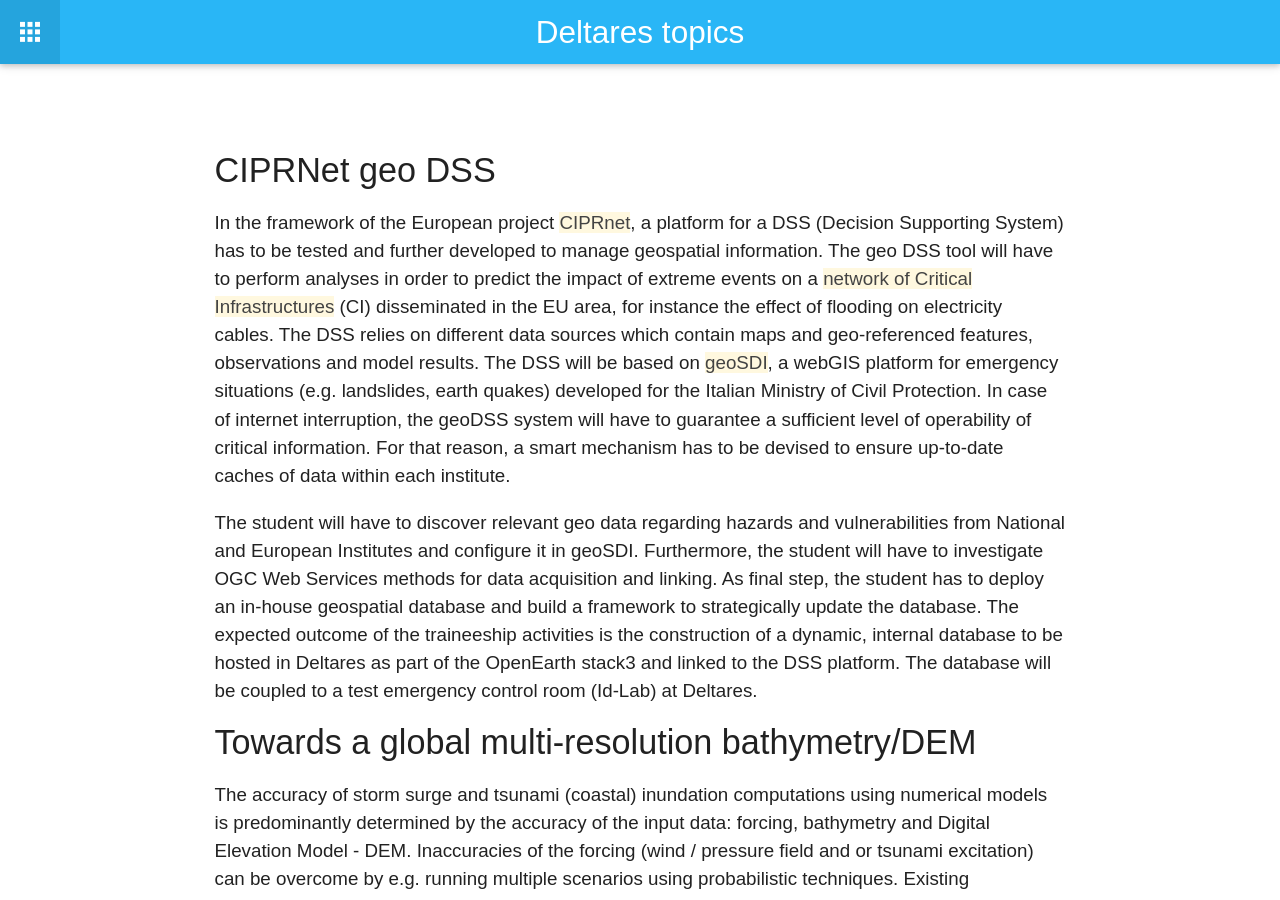
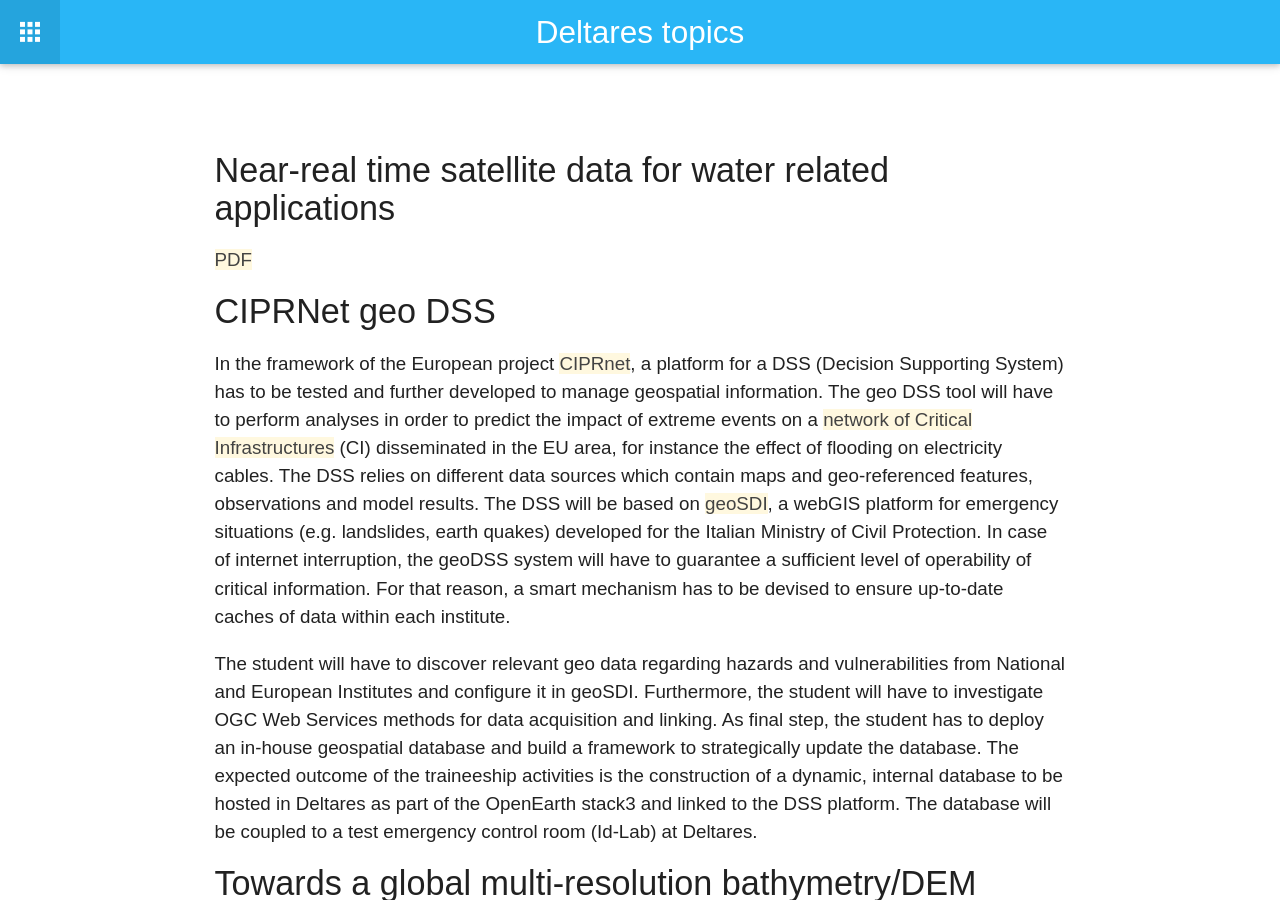
Before and after one commit to tudelft3d/geo2020, a Jekyll site: the page built from potentialtopics/deltares/index.md, in a window 1280 px wide and 900 px high. Built offline with Jekyll 4.4.1, drawn with Linux system fonts in a browser that asks for light colours; nearby versions of some CDN libraries.

Commit message:
deltares topic from Pronk

```diff
--- a/potentialtopics/deltares/index.md
+++ b/potentialtopics/deltares/index.md
@@ -4,6 +4,10 @@
 permalink: /potentialtopics/deltares/
 ---
 
+
+#### Near-real time satellite data for water related applications
+
+[PDF](DELTARES_EUMETCAST_MScProject_vacancy.pdf)
 
 #### CIPRNet geo DSS
 
```
Also changed, not shown: 1 other file.
